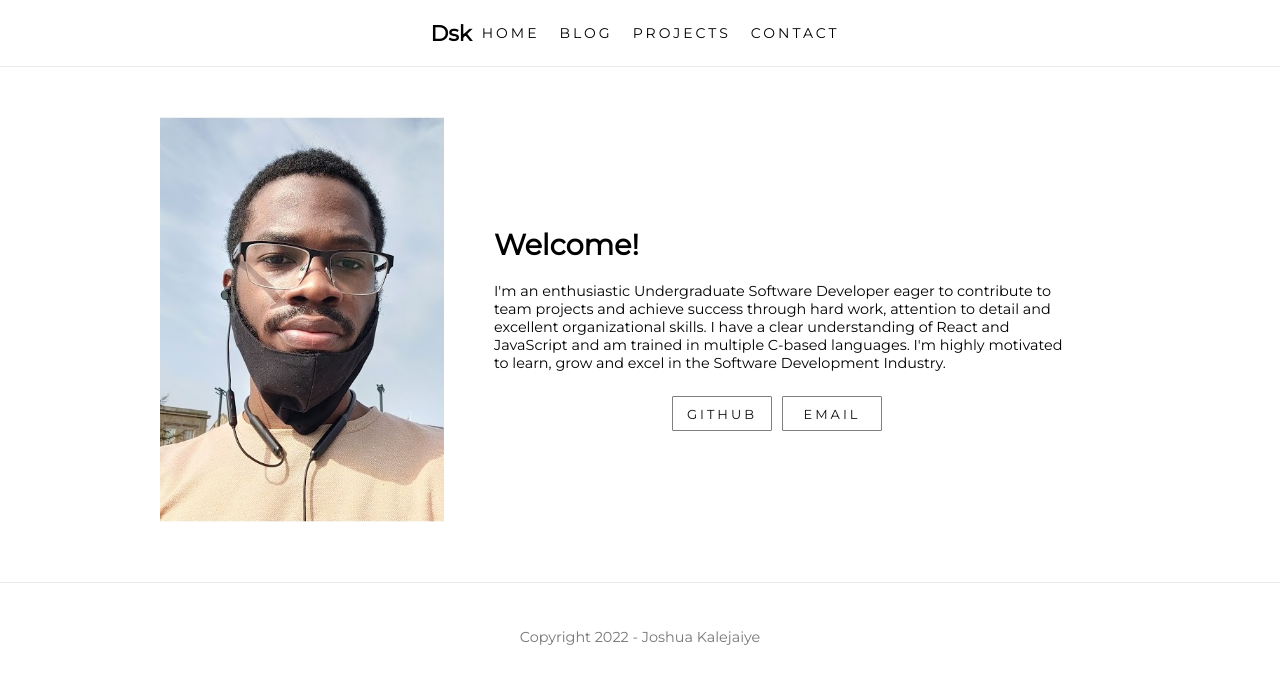
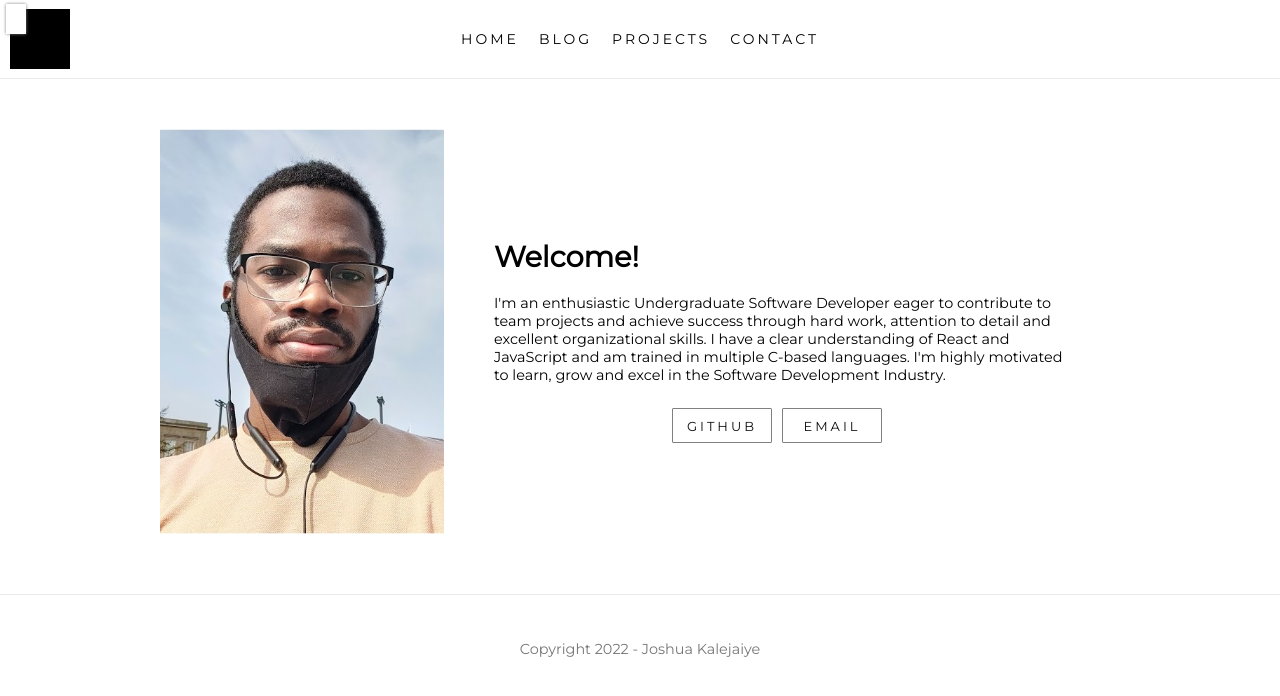
Before and after one commit to joshuakalejaiye/personal-blog-v2, a Next.js app: page / in a window 1280 px wide. Shown: the top 696 px of the page. Built offline with nearby package versions, Linux system fonts and the light colour scheme.

Commit message:
new logo

```diff
--- a/components/Button/Button.styles.tsx
+++ b/components/Button/Button.styles.tsx
@@ -29,7 +29,7 @@ const InnerButton = styled.button<Props>`
       props.reverse
         ? `box-shadow: inset -100px 0 0 0 #0e0e0e; `
         : `box-shadow: inset 100px 0 0 0 #0e0e0e;`}
-    transition: ease-out 0.2s;
+    transition: ease-out 0.4s;
     color: white;
     font-weight: light;
     cursor: pointer;
--- a/components/Header/Header.styles.tsx
+++ b/components/Header/Header.styles.tsx
@@ -22,9 +22,12 @@ const UnifiedNav = styled.div`
   display: flex;
   justify-content: center;
   place-items: center;
+  width: 100%;
 `
 
 const DesktopNav = styled(UnifiedNav)`
+  margin: 30px;
+
   @media (max-width: 660px) {
     display: none;
   }
@@ -39,15 +42,35 @@ const MobileNav = styled(UnifiedNav)`
   }
 `
 
-const Logo = styled.h1`
-  text-align: center;
-  margin: 20px auto;
+const Logo = styled.div`
+  background-color: black;
+  width: 60px;
+  height: 60px;
+  display: block;
+  position: absolute;
+  left: 0;
+  margin-left: 10px;
+  @media (max-width: 660px) {
+    margin: 10px;
+    position: relative;
+  }
+`
+
+const InnerLogo = styled.div`
+  background-color: white;
+  margin: 20px;
+  width: 20px;
+  height: 30px;
+  display: flex;
+  margin-top: -5px;
+  margin-left: -4px;
+  box-shadow: 0px 0px 3px 0px gray;
 `
 
 const NavBar = styled.nav`
   display: flex;
-  justify-content: center;
-  align-items: center;
+  justify-content: flex-start;
+  align-items: flex-start;
   border-bottom: 1px solid #eaeaea;
   margin-bottom: 50px;
 
@@ -57,4 +80,4 @@ const NavBar = styled.nav`
   }
 `
 
-export { NavItem, NavBar, Logo, NavLink, DesktopNav, MobileNav }
+export { NavItem, NavBar, Logo, InnerLogo, NavLink, DesktopNav, MobileNav }
--- a/components/Header/Header.tsx
+++ b/components/Header/Header.tsx
@@ -23,7 +23,9 @@ const NavItem: FC<NavItemProps> = ({ route }) => {
 const Header: FC = () => (
   <Styled.NavBar>
     <Styled.DesktopNav>
-      <Styled.Logo>Dsk</Styled.Logo>
+      <Styled.Logo>
+        <Styled.InnerLogo />
+      </Styled.Logo>
       <div>
         {Object.values(routes).map((route) => (
           <NavItem key={route} route={route} />
@@ -31,7 +33,9 @@ const Header: FC = () => (
       </div>
     </Styled.DesktopNav>
     <Styled.MobileNav>
-      <Styled.Logo>Mob</Styled.Logo>
+      <Styled.Logo>
+        <Styled.InnerLogo />
+      </Styled.Logo>
       <div>
         {Object.values(routes).map((route) => (
           <NavItem key={route} route={route} />
```
